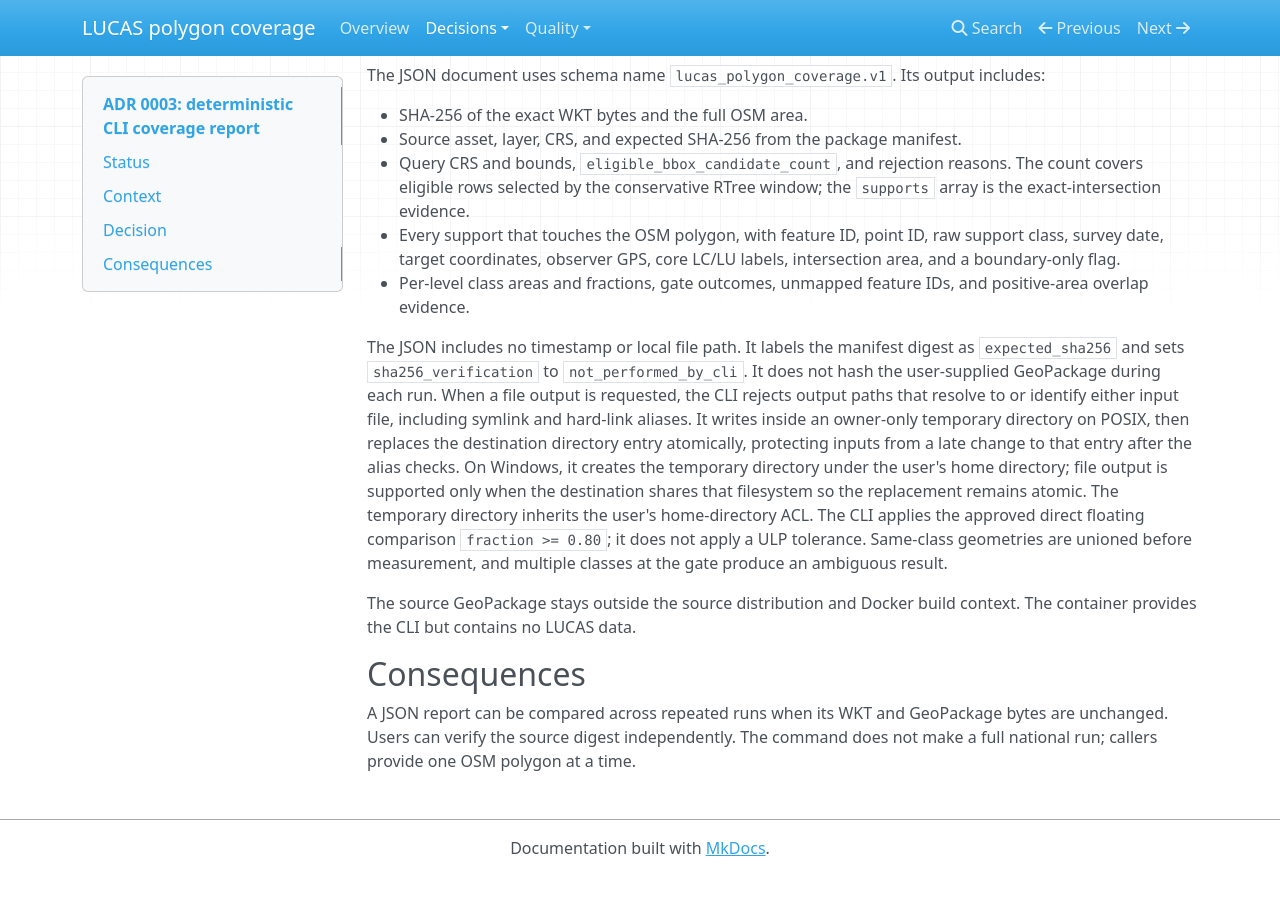
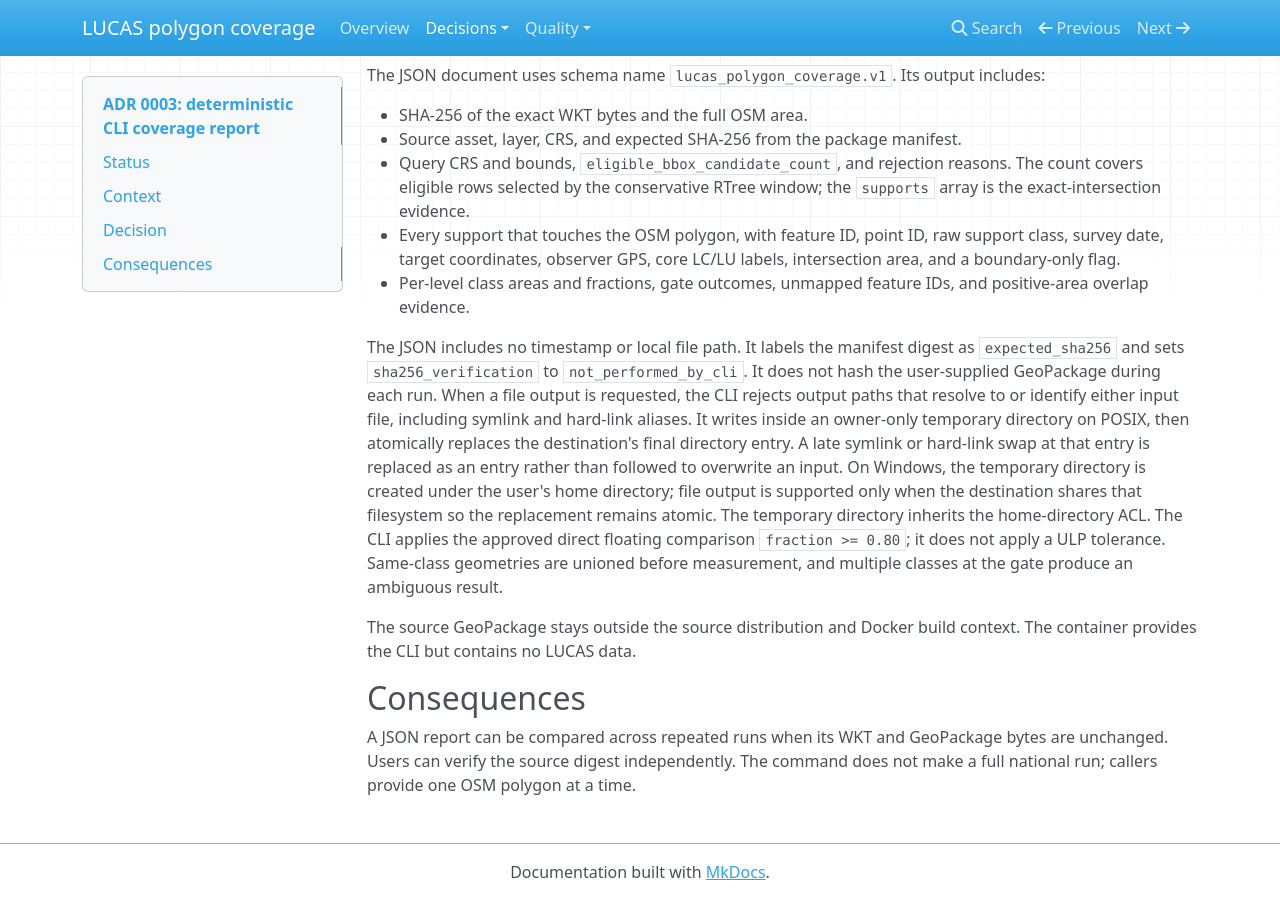
Before and after one commit to NoeFlandre/osm-polygon-lucas, an MkDocs documentation site: the page built from docs/adr/0003-cli-report.md, in a window 1280 px wide and 900 px high, scrolled down 501 px. Built offline with MkDocs 1.6.1, drawn with Linux system fonts in a browser that asks for light colours; nearby versions of some CDN libraries; before the commit the page ends 1377 px from its top, so only the background shows below that.

Commit message:
Cover atomic output cleanup paths

```diff
--- a/docs/adr/0003-cli-report.md
+++ b/docs/adr/0003-cli-report.md
@@ -36,12 +36,13 @@ The JSON includes no timestamp or local file path. It labels the manifest digest
 not hash the user-supplied GeoPackage during each run.
 When a file output is requested, the CLI rejects output paths that resolve to or
 identify either input file, including symlink and hard-link aliases.
-It writes inside an owner-only temporary directory on POSIX, then replaces the
-destination directory entry atomically, protecting inputs from a late change to
-that entry after the alias checks. On Windows, it creates the temporary directory
-under the user's home directory; file output is supported only when the destination
-shares that filesystem so the replacement remains atomic. The temporary directory
-inherits the user's home-directory ACL.
+It writes inside an owner-only temporary directory on POSIX, then atomically
+replaces the destination's final directory entry. A late symlink or hard-link swap
+at that entry is replaced as an entry rather than followed to overwrite an input.
+On Windows, the temporary directory is created under the user's home directory;
+file output is supported only when the destination shares that filesystem so the
+replacement remains atomic. The temporary directory inherits the home-directory
+ACL.
 The CLI applies the approved direct floating comparison `fraction >= 0.80`; it does
 not apply a ULP tolerance. Same-class geometries are unioned before measurement, and
 multiple classes at the gate produce an ambiguous result.
```
Also changed, not shown: 1 other file.
